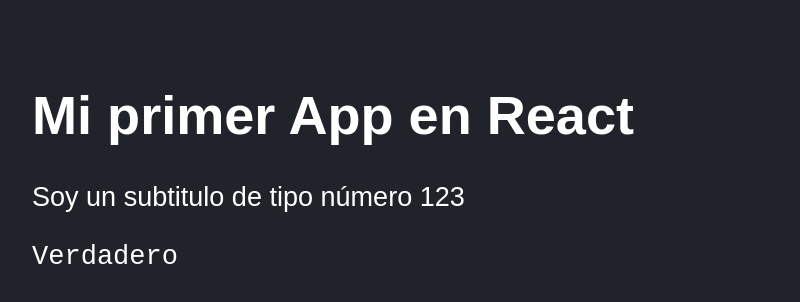
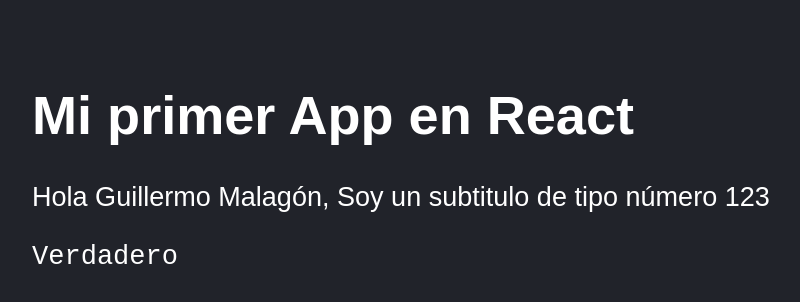
Before and after one commit to guillomal373/react_v2023, a React (Vite) app in the folder fernando-herrera/03-counter-app-vite/: page / in a window 1280 px wide. Shown: the top 302 px of the page, without its empty margins (16-816 px from the left). Built offline with nearby package versions, Linux system fonts and the light colour scheme.

Commit message:
defaultProps

```diff
--- a/fernando-herrera/03-counter-app-vite/src/HelloApp.jsx
+++ b/fernando-herrera/03-counter-app-vite/src/HelloApp.jsx
@@ -1,20 +1,32 @@
 //PropTypes --> yarn add prop-types
 import PropTypes from 'prop-types';
 
-export const App = ( {title, subTitle, estado} ) => {
-
+export const App = ( {
+    name,
+    status,
+    subTitle,
+    title,
+} ) => {
     return (
         <>
         <h1>{title}</h1>
-        <p>Soy un subtitulo de tipo número {subTitle}</p>
-        <code>{estado?'Verdadero':'Falso'}</code>
+        <p>Hola {name}, Soy un subtitulo de tipo número {subTitle}</p>
+        <code>{status?'Verdadero':'Falso'}</code>
         </>
     );
 }
 
 //Ayuda a valida el tipo de dato de cada prop
 App.propTypes = {
+    name: PropTypes.string,
+    status: PropTypes.bool,
+    subTitle: PropTypes.number.isRequired,
     title: PropTypes.string,
-    subTitle: PropTypes.number.isRequired,
-    estado: PropTypes.bool
 }
+
+App.defaultProps = {
+    name: 'Guillermo Malagón',
+    status: false,
+    subTitle: 777,
+    title : 'Default Title',
+}
--- a/fernando-herrera/03-counter-app-vite/src/main.jsx
+++ b/fernando-herrera/03-counter-app-vite/src/main.jsx
@@ -7,6 +7,6 @@
 
 ReactDOM.createRoot( document.getElementById('root') ).render(
     <React.StrictMode>
-        <App title='Mi primer App en React' subTitle={123} estado={true}/>
+        <App title='Mi primer App en React' subTitle={123} status={true}/>
     </React.StrictMode>
 );
```
